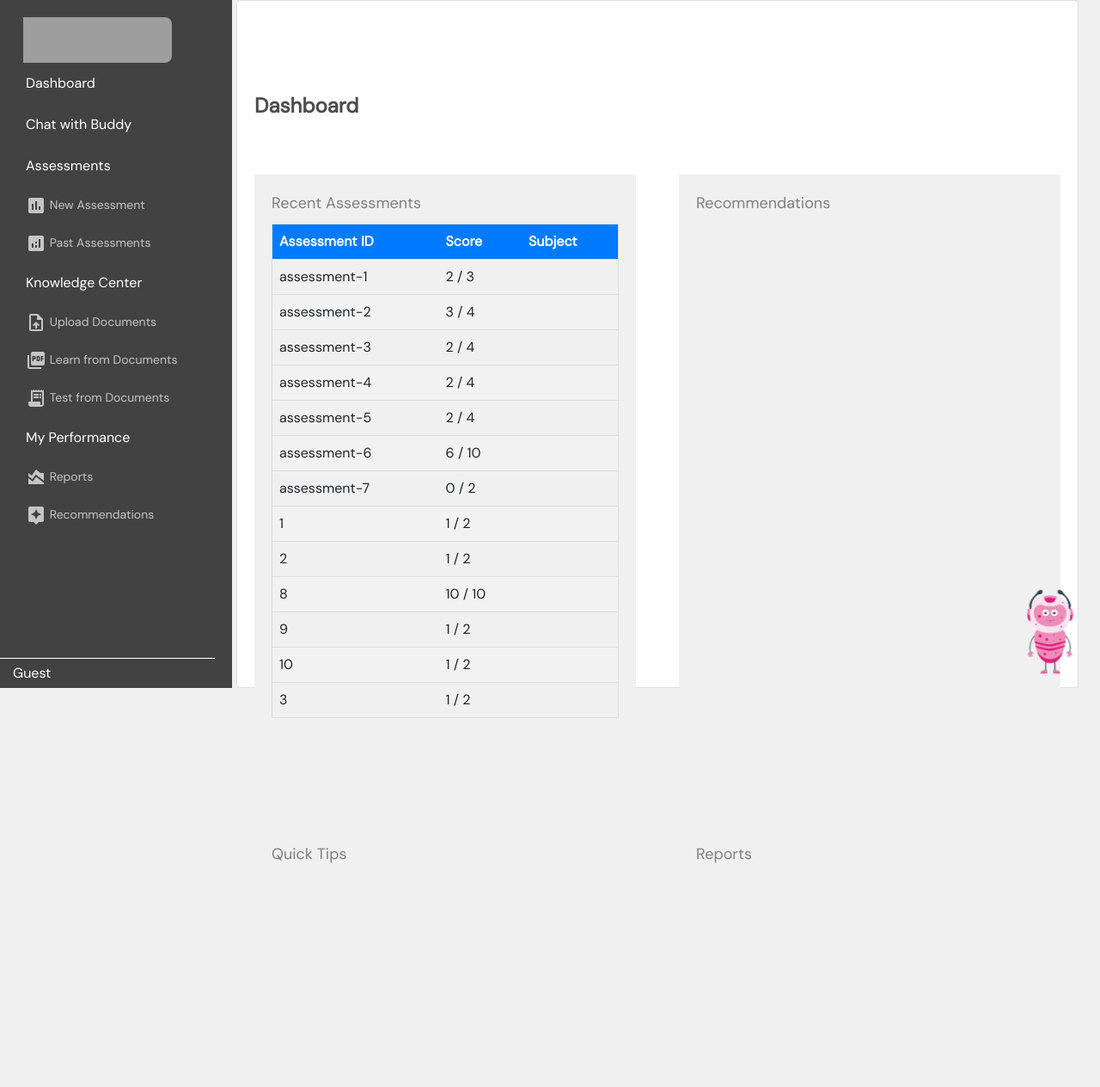
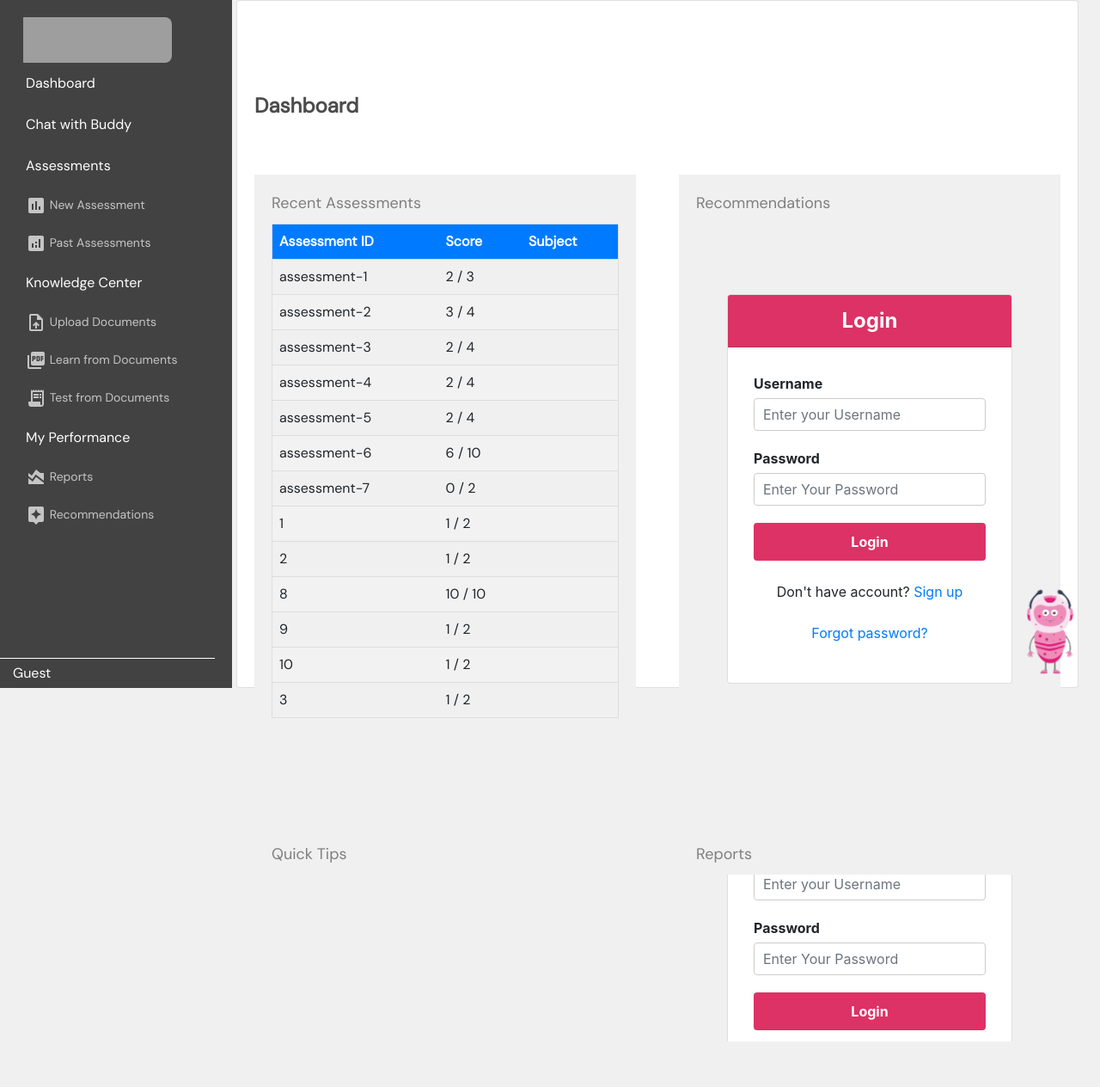
Before and after one commit to igebra-ai/buddygpt, a Django app: template chatbot/templates/dashboard.html in a window 1280 px wide. Shown: the whole page at 86% size. Before the commit the page ends 1003 px from the top, so only its background shows below. Run offline with Django 4.2, Linux system fonts and the light colour scheme; the template is opened without the code that fills it: values that come from a table or form of the project are taken from there, others are empty; data comes from the database, SQL or seed files in the repository; some libraries are stand-ins or nearby versions; grey boxes are pictures that could not be loaded.

Commit message:
dashboard iframe

```diff
--- a/chatbot/templates/dashboard.html
+++ b/chatbot/templates/dashboard.html
@@ -162,12 +162,14 @@ Dashboard
           </div>
           <div class="box">
             <div class="box-heading">Recommendations</div>
+            <iframe src="{% url 'recommend' %}" frameborder="0" style="width: 100%; height: 100%;"></iframe>
           </div>
           <div class="box">
             <div class="box-heading">Quick Tips</div>
           </div>
           <div class="box">
             <div class="box-heading">Reports</div>
+            <iframe src="{% url 'report' %}" frameborder="0" style="width: 100%; height: 100%;"></iframe>
           </div>
         </div>
       </div>
--- a/django_chatbot/settings.py
+++ b/django_chatbot/settings.py
@@ -49,6 +49,9 @@ MIDDLEWARE = [
     'django.contrib.messages.middleware.MessageMiddleware',
     'django.middleware.clickjacking.XFrameOptionsMiddleware',
 ]
+
+X_FRAME_OPTIONS = 'ALLOWALL'
+
 
 ROOT_URLCONF = 'django_chatbot.urls'
 
```
